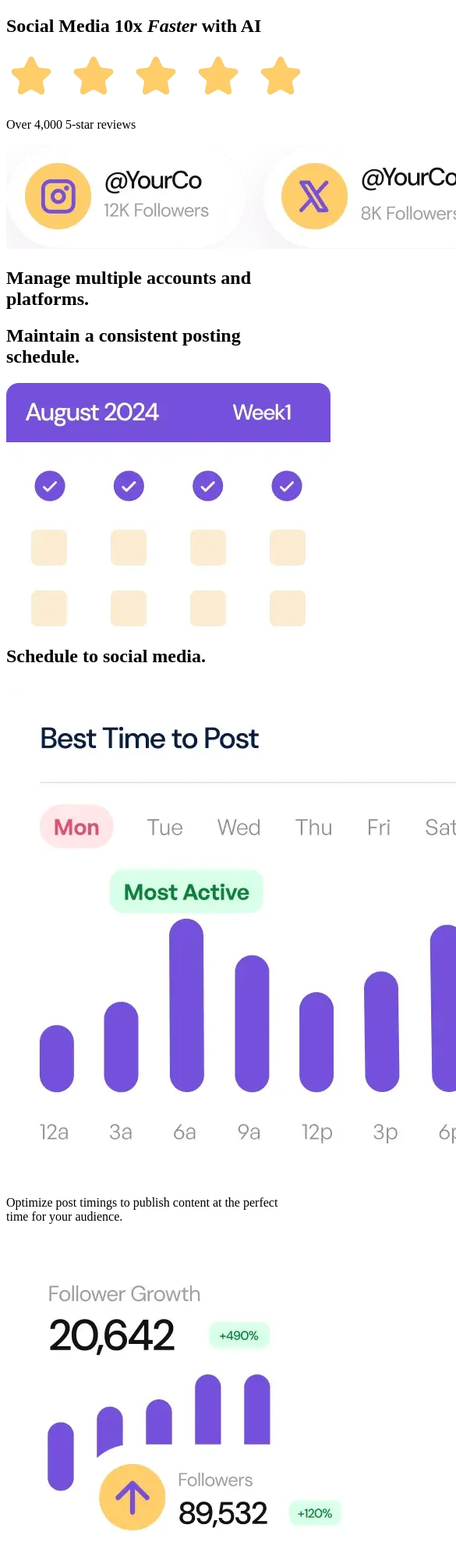
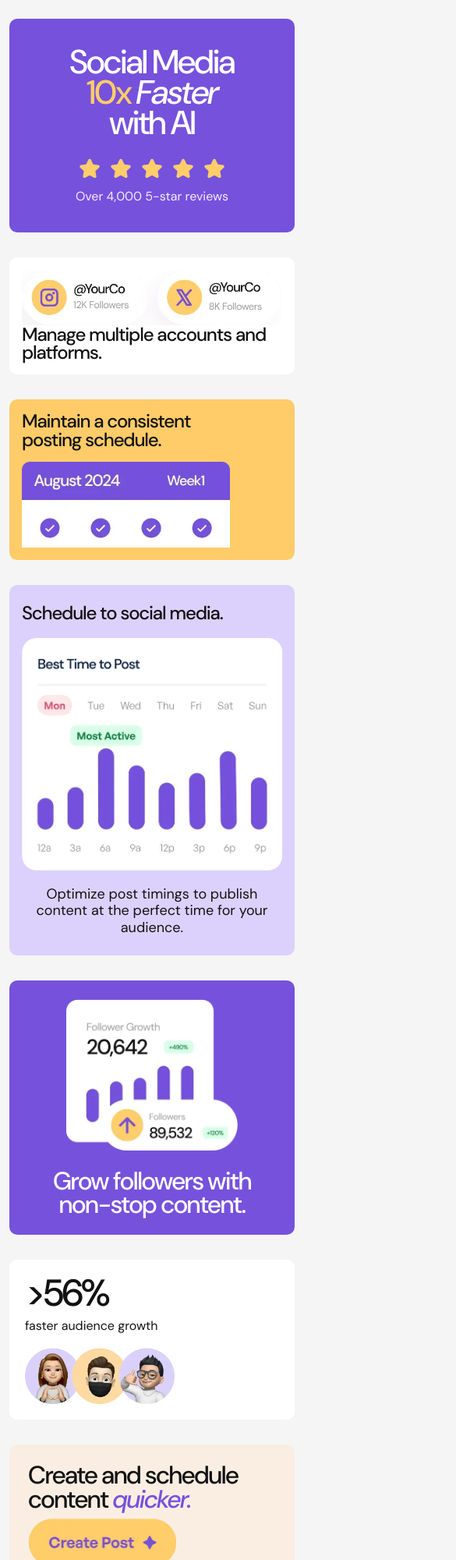
Before and after one commit to navdeepsingh7401/bento-grid, a plain HTML site: page index.html in a window 390 px wide. Shown: the top 2000 px of the page at 78% size, 585 px wide, since content can reach past the window. Drawn offline with Linux system fonts and the light colour scheme.

Commit message:
improving index.html and adding style.css code

```diff
--- a/index.html
+++ b/index.html
@@ -11,7 +11,7 @@
   <body>
     <main class="bento-grid" aria-label="Benefits of social media management with AI">
       <article class="card card--hero">
-        <h1>Social Media <span>10x</span> <em>Faster</em> with AI</h1>
+        <h1>Social Media<br class="mobile-break"> <span>10x</span> <em>Faster</em><br class="mobile-break"> with AI</h1>
         <img class="hero-stars" src="./assets/images/illustration-five-stars.webp" alt="5 out of 5 stars">
         <p>Over 4,000 5-star reviews</p>
       </article>
--- a/style.css
+++ b/style.css
@@ -0,0 +1,508 @@
+@font-face {
+  font-family: "DM Sans";
+  src: url("./assets/fonts/DMSans-VariableFont_opsz,wght.ttf") format("truetype");
+  font-style: normal;
+  font-weight: 100 1000;
+  font-display: swap;
+}
+
+@font-face {
+  font-family: "DM Sans";
+  src: url("./assets/fonts/DMSans-Italic-VariableFont_opsz,wght.ttf") format("truetype");
+  font-style: italic;
+  font-weight: 100 1000;
+  font-display: swap;
+}
+
+:root {
+  color-scheme: light;
+  font-family: "DM Sans", sans-serif;
+  font-synthesis: none;
+  text-rendering: optimizeLegibility;
+  -webkit-font-smoothing: antialiased;
+  -moz-osx-font-smoothing: grayscale;
+  font-optical-sizing: auto;
+  font-weight: 400;
+  background: #f5f5f5;
+  color: #121212;
+}
+
+* {
+  box-sizing: border-box;
+}
+
+body {
+  min-width: 320px;
+  min-height: 100vh;
+  margin: 0;
+  display: grid;
+  place-items: center;
+  padding: 64px 24px;
+}
+
+.bento-grid {
+  width: min(1120px, 100%);
+  display: grid;
+  grid-template-columns: repeat(4, minmax(0, 1fr));
+  grid-template-rows: 324px 247px 247px;
+  gap: 32px;
+}
+
+.card {
+  min-width: 0;
+  border-radius: 10px;
+  overflow: hidden;
+}
+
+.card h1,
+.card h2,
+.card p {
+  margin: 0;
+}
+
+.card h2 {
+  font-size: 32px;
+  font-weight: 500;
+  line-height: 0.94;
+  letter-spacing: -1.8px;
+}
+
+.card em {
+  color: #7651dc;
+  font-weight: 500;
+}
+
+.card--hero {
+  grid-column: 2 / span 2;
+  grid-row: 1;
+  background: #7651dc;
+  color: #fff;
+  display: flex;
+  flex-direction: column;
+  align-items: center;
+  justify-content: center;
+  text-align: center;
+  padding: 32px 24px;
+}
+
+.card--hero h1 {
+  max-width: 490px;
+  font-size: 56px;
+  font-weight: 500;
+  line-height: 0.91;
+  letter-spacing: -2.3px;
+}
+
+.card--hero h1 span {
+  color: #ffcc69;
+}
+
+.card--hero h1 em {
+  color: #fff;
+  font-weight: 500;
+}
+
+.mobile-break {
+  display: none;
+}
+
+.hero-stars {
+  display: block;
+  width: 192px;
+  height: auto;
+  margin-top: 24px;
+}
+
+.card--hero p {
+  margin-top: 8px;
+  color: #f4edff;
+  font-size: 18px;
+}
+
+.card--platforms {
+  grid-column: 2;
+  grid-row: 2;
+  background: #fff;
+  padding: 20px 24px;
+  display: flex;
+  flex-direction: column;
+  justify-content: space-between;
+}
+
+.card--platforms img {
+  width: 315px;
+  max-width: none;
+  height: auto;
+  align-self: flex-start;
+}
+
+.card--platforms h2 {
+  font-size: 32px;
+}
+
+.card--consistent {
+  grid-column: 3;
+  grid-row: 2;
+  background: #ffcc69;
+  padding: 24px;
+  display: flex;
+  flex-direction: column;
+  gap: 18px;
+}
+
+.card--consistent h2 {
+  max-width: 220px;
+}
+
+.card--consistent img {
+  width: 100%;
+  height: 102px;
+  object-fit: cover;
+  object-position: top;
+}
+
+.card--schedule {
+  grid-column: 4;
+  grid-row: 1 / span 2;
+  background: #dcd1fc;
+  padding: 40px 24px 24px;
+  display: flex;
+  flex-direction: column;
+}
+
+.card--schedule h2 {
+  font-size: 32px;
+}
+
+.card--schedule img {
+  width: 290px;
+  max-width: none;
+  height: auto;
+  margin-top: 20px;
+  align-self: flex-start;
+}
+
+.card--schedule p {
+  margin-top: 20px;
+  font-size: 18px;
+  line-height: 1.15;
+}
+
+.card--followers {
+  grid-column: 3 / span 2;
+  grid-row: 3;
+  background: #7651dc;
+  color: #fff;
+  padding: 24px;
+  display: flex;
+  align-items: center;
+  gap: 24px;
+}
+
+.card--followers img {
+  width: 196px;
+  flex: 0 0 196px;
+  height: auto;
+}
+
+.card--followers h2 {
+  font-size: 40px;
+  letter-spacing: -2px;
+}
+
+.card--growth {
+  grid-column: 2;
+  grid-row: 3;
+  background: #fff;
+  padding: 24px;
+  display: flex;
+  flex-direction: column;
+  align-items: flex-start;
+}
+
+.card--growth h2 {
+  font-size: 64px;
+  line-height: 0.95;
+  letter-spacing: -3px;
+}
+
+.card--growth p {
+  margin-top: 12px;
+  font-size: 18px;
+}
+
+.card--growth img {
+  width: 192px;
+  height: auto;
+  margin-top: auto;
+}
+
+.card--create {
+  grid-column: 1;
+  grid-row: 1;
+  height: 416px;
+  align-self: start;
+  background: #faeee2;
+  padding: 64px 32px 32px;
+  display: flex;
+  flex-direction: column;
+  justify-content: space-between;
+}
+
+.card--create h2 {
+  font-size: 40px;
+  line-height: 0.93;
+  letter-spacing: -2px;
+}
+
+.card--create img {
+  width: 190px;
+  max-width: 100%;
+  height: auto;
+}
+
+.card--ai {
+  grid-column: 1;
+  grid-row: 2 / span 2;
+  height: 434px;
+  margin-top: 91px;
+  background: #ffcc69;
+  padding: 24px;
+  display: flex;
+  flex-direction: column;
+  justify-content: space-between;
+}
+
+.card--ai h2 {
+  font-size: 40px;
+  line-height: 0.93;
+  letter-spacing: -2px;
+}
+
+.card--ai img {
+  width: 100%;
+  height: auto;
+}
+
+@media (max-width: 1100px) {
+  body {
+    padding: 48px 24px;
+  }
+
+  .bento-grid {
+    grid-template-columns: repeat(2, minmax(0, 1fr));
+    grid-template-rows: auto;
+    gap: 20px;
+  }
+
+  .card {
+    grid-column: auto;
+    grid-row: auto;
+    height: auto;
+    min-height: 240px;
+    margin: 0;
+  }
+
+  .card--hero,
+  .card--schedule,
+  .card--followers {
+    grid-column: 1 / -1;
+  }
+
+  .card--hero {
+    min-height: 300px;
+  }
+
+  .card--platforms,
+  .card--consistent {
+    min-height: 250px;
+  }
+
+  .card--schedule {
+    min-height: 500px;
+  }
+
+  .card--schedule img {
+    width: min(100%, 500px);
+    align-self: center;
+  }
+
+  .card--followers {
+    min-height: 300px;
+    justify-content: center;
+  }
+
+  .card--growth,
+  .card--create {
+    min-height: 310px;
+  }
+
+  .card--ai {
+    min-height: 360px;
+  }
+}
+
+@media (max-width: 600px) {
+  body {
+    display: block;
+    padding: 24px 12px;
+  }
+
+  .bento-grid {
+    width: min(100%, 420px);
+    margin-inline: auto;
+    grid-template-columns: minmax(0, 1fr);
+    gap: 32px;
+  }
+
+  .card,
+  .card--hero,
+  .card--schedule,
+  .card--followers {
+    grid-column: 1;
+    min-height: 0;
+  }
+
+  .card--hero {
+    min-height: 252px;
+    padding: 36px 20px;
+  }
+
+  .card--hero h1 {
+    font-size: clamp(40px, 11vw, 48px);
+    letter-spacing: -1.7px;
+  }
+
+  .mobile-break {
+    display: initial;
+  }
+
+  .hero-stars {
+    width: 192px;
+    margin-top: 24px;
+  }
+
+  .card--hero p {
+    font-size: 16px;
+  }
+
+  .card--platforms {
+    min-height: 125px;
+    padding: 16px;
+  }
+
+  .card--platforms img {
+    width: 100%;
+  }
+
+  .card--platforms h2 {
+    font-size: 24px;
+    line-height: 0.98;
+    letter-spacing: -1.2px;
+  }
+
+  .card--consistent {
+    min-height: 206px;
+    padding: 16px;
+    gap: 16px;
+  }
+
+  .card--consistent h2,
+  .card--schedule h2 {
+    font-size: 24px;
+    line-height: 1;
+    letter-spacing: -1.2px;
+  }
+
+  .card--consistent img {
+    width: 80%;
+    height: 110px;
+    flex: 0 0 110px;
+    object-fit: cover;
+    object-position: top;
+  }
+
+  .card--schedule {
+    min-height: 0;
+    padding: 24px 16px;
+  }
+
+  .card--schedule img {
+    width: 100%;
+    margin-top: 20px;
+  }
+
+  .card--schedule p {
+    max-width: 300px;
+    margin: 20px auto 0;
+    text-align: center;
+    font-size: 18px;
+    line-height: 1.2;
+  }
+
+  .card--followers {
+    flex-direction: column;
+    min-height: 280px;
+    gap: 24px;
+    padding: 24px;
+    text-align: center;
+  }
+
+  .card--followers img {
+    width: min(75%, 220px);
+    flex-basis: auto;
+  }
+
+  .card--followers h2 {
+    max-width: 270px;
+    font-size: 32px;
+    line-height: 0.95;
+    letter-spacing: -1.4px;
+  }
+
+  .card--growth {
+    min-height: 162px;
+    padding: 20px;
+  }
+
+  .card--growth h2 {
+    font-size: 48px;
+  }
+
+  .card--growth p {
+    margin-top: 8px;
+    font-size: 16px;
+  }
+
+  .card--growth img {
+    width: 192px;
+    margin-top: 18px;
+  }
+
+  .card--create {
+    min-height: 210px;
+    padding: 24px;
+  }
+
+  .card--create h2,
+  .card--ai h2 {
+    font-size: 32px;
+    line-height: 0.98;
+    letter-spacing: -1.5px;
+  }
+
+  .card--create img {
+    width: 190px;
+  }
+
+  .card--ai {
+    min-height: 280px;
+    padding: 24px;
+  }
+
+  .card--ai img {
+    width: 100%;
+    max-width: 280px;
+    align-self: center;
+  }
+}
```
